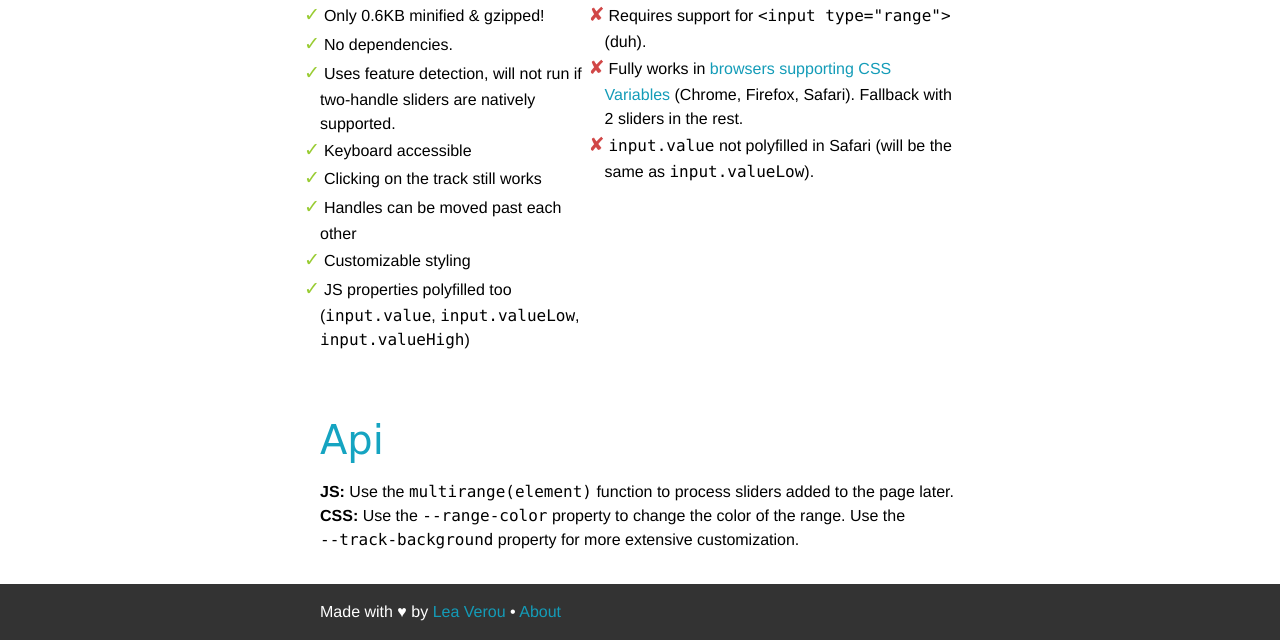
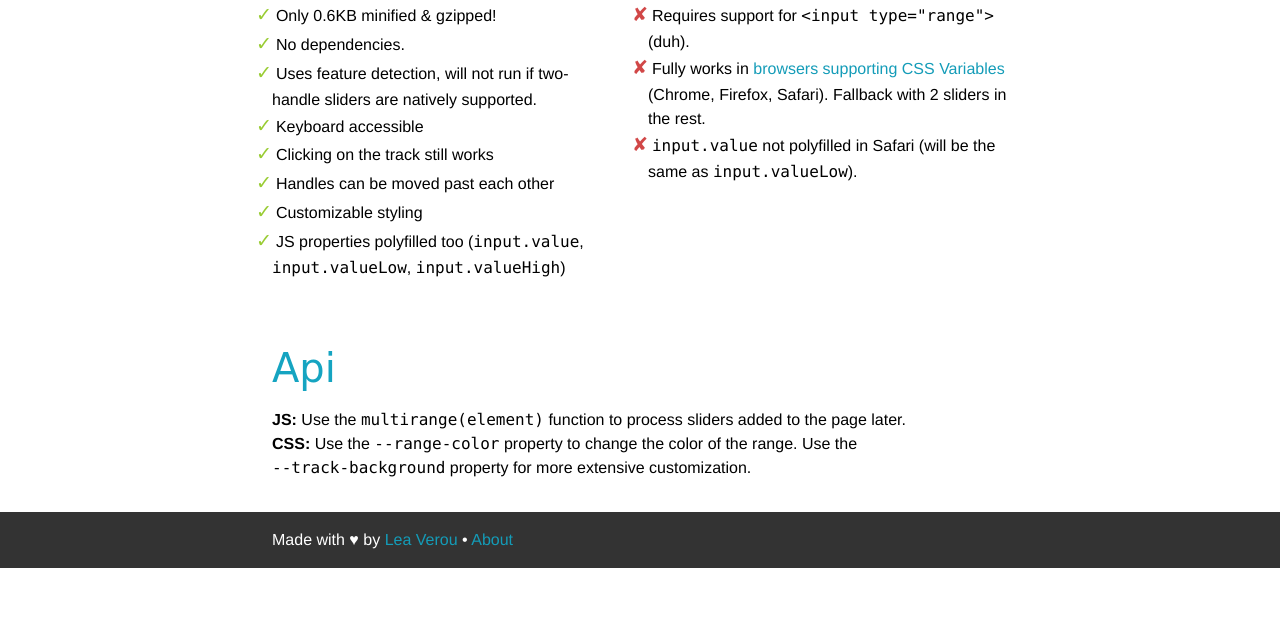
Before and after one commit to LeaVerou/multirange, a plain HTML site: page index.html in a window 1280 px wide. Shown: the part 582-1222 px from the top of the page. After the commit the page ends 1150 px from the top, so only its background shows below. Drawn offline with Linux system fonts and the light colour scheme; a web font is replaced by a local one.

Commit message:
Last minute fixes

```diff
--- a/index.css
+++ b/index.css
@@ -27,7 +27,7 @@ h1 {
 body > header,
 body > section,
 body > footer {
-	padding: 1em calc(50% - 20em)
+	padding: 1em calc(50% - 23em)
 }
 
 body > header {
@@ -92,6 +92,14 @@ body > section h1 {
 	display: flex;
 }
 
+	#pros-cons > section {
+		flex: 1;
+	}
+
+	#pros-cons > section:nth-of-type(2) {
+		margin-left: 1em;
+	}
+
 ul {
 	padding-left: 0;
 	list-style: none;
```
